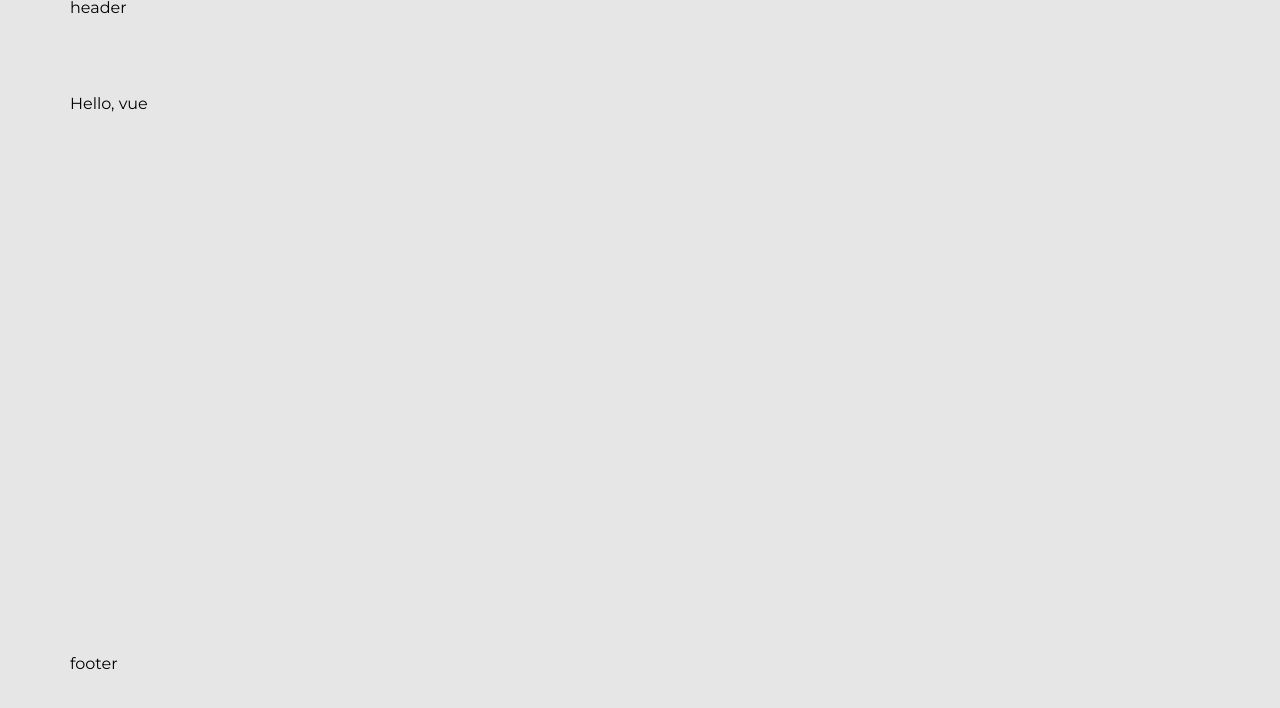
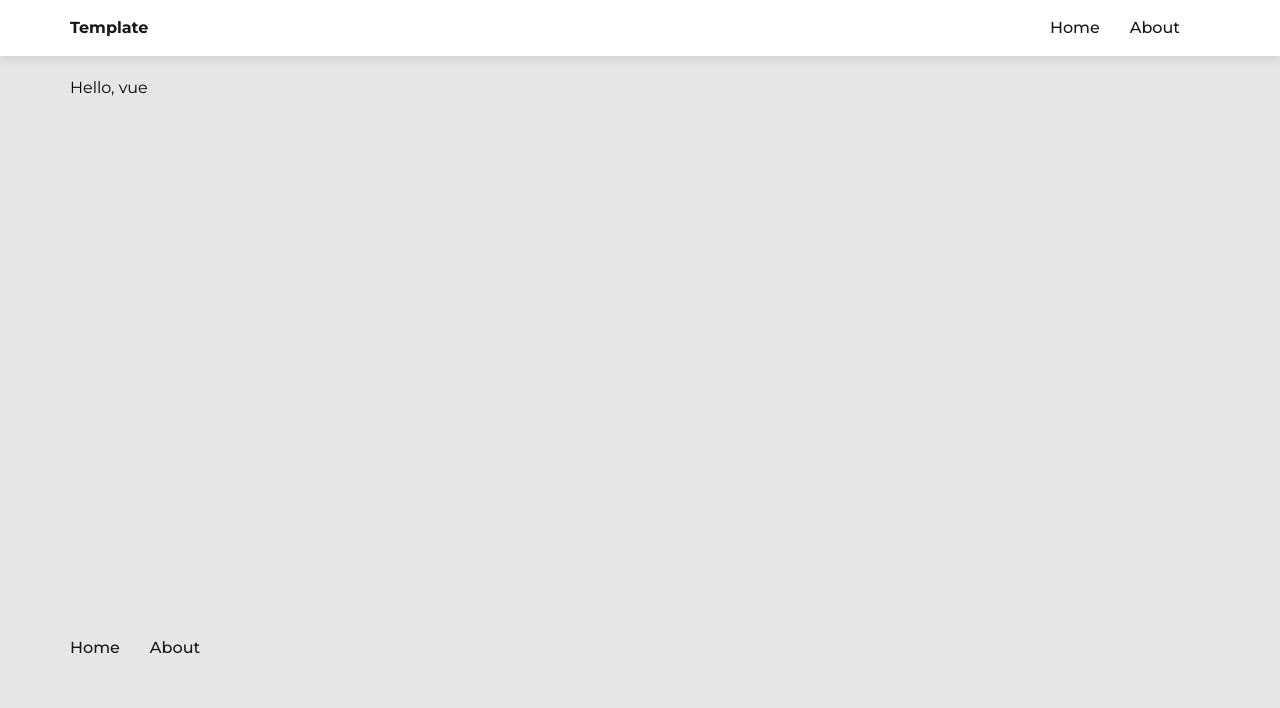
Before and after one commit to romAYAYA/vue-template-playground, a Vue app: page /#/ in a window 1280 px wide. Shown: the top 708 px of the page. Built offline with nearby package versions, Linux system fonts and the light colour scheme.

Commit message:
footer, header navbar added

```diff
--- a/src/App.vue
+++ b/src/App.vue
@@ -1,12 +1,12 @@
 <template>
   <div class="wrapper">
-    <Header />
+    <Header :title="title" :links="links" />
     <div class="wrapper-content">
       <div class="container">
         <h1>Hello, vue</h1>
       </div>
     </div>
-    <Footer />
+    <Footer :links="links" />
   </div>
 </template>
 
@@ -16,9 +16,25 @@ import Footer from '@/components/Footer.vue'
 
 export default {
   components: { Header, Footer },
+
+  data() {
+    return {
+      title: 'Template',
+      links: [
+        {
+          title: 'Home',
+          alias: 'home',
+          url: '/',
+        },
+        {
+          title: 'About',
+          alias: 'about',
+          url: '/about',
+        },
+      ],
+    }
+  },
 }
-
-// lesson 25
 </script>
 
 <style lang="scss"></style>
--- /dev/null
+++ b/src/assets/scss/_common.scss
@@ -0,0 +1,41 @@
+.navbar {
+  position: fixed;
+  top: 0;
+  left: 0;
+  right: 0;
+  z-index: 99;
+  padding: 20px 0;
+  background-color: rgb(255, 255, 255);
+  box-shadow: 0px 3px 10px rgba(0, 0, 0, 0.1);
+}
+
+.navbar-content {
+  display: flex;
+  align-items: center;
+  justify-content: space-between;
+}
+
+.navbar-logo {
+  color: rgb(24, 23, 23);
+  font-weight: 700;
+}
+
+.navbar-list {
+  display: flex;
+  justify-content: center;
+  align-items: center;
+}
+
+.navbar-item {
+  margin-right: 30px;
+  cursor: pointer;
+
+  &last-child {
+    margin-right: 0;
+  }
+}
+
+.navbar-link {
+  color: rgb(24, 23, 23);
+  font-weight: 500;
+}
--- a/src/assets/scss/main.scss
+++ b/src/assets/scss/main.scss
@@ -1,5 +1,6 @@
 @use './typography';
 @use './default';
+@use './common';
 
 .wrapper {
   display: flex;
--- a/src/components/Footer.vue
+++ b/src/components/Footer.vue
@@ -1,3 +1,24 @@
 <template>
-  <div class="container"><p>footer</p></div>
+  <footer class="footer">
+    <div class="container">
+      <div class="navbar-content">
+        <ul class="navbar-list">
+          <li class="navbar-item" v-for="link in links" :key="link.alias">
+            <a class="navbar-link" :href="link.url">{{ link.title }}</a>
+          </li>
+        </ul>
+      </div>
+    </div>
+  </footer>
 </template>
+
+<script>
+export default {
+  props: {
+    links: {
+      type: Array,
+      required: true,
+    },
+  },
+}
+</script>
--- a/src/components/Header.vue
+++ b/src/components/Header.vue
@@ -1,3 +1,30 @@
 <template>
-  <div class="container"><p>header</p></div>
+  <header class="navbar">
+    <div class="container">
+      <div class="navbar-content">
+        <a href="/" class="navbar-logo">{{ title }}</a>
+
+        <ul class="navbar-list">
+          <li class="navbar-item" v-for="link in links" :key="link.alias">
+            <a class="navbar-link" :href="link.url">{{ link.title }}</a>
+          </li>
+        </ul>
+      </div>
+    </div>
+  </header>
 </template>
+// lesson 28
+<script>
+export default {
+  props: {
+    title: {
+      type: String,
+      required: true,
+    },
+    links: {
+      type: Array,
+      required: true,
+    },
+  },
+}
+</script>
```
